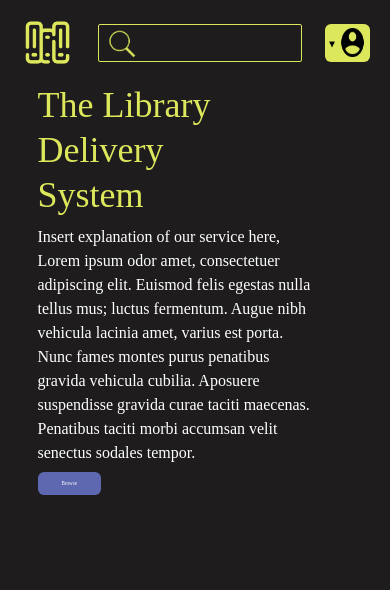
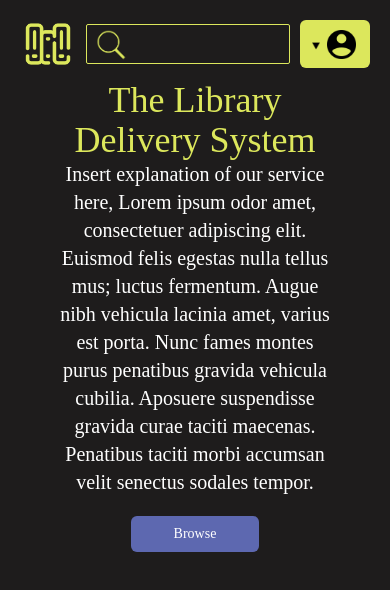
Before and after one commit to AymanHawk/Library-System, a Next.js app: page / in a window 390 px wide. Shown: the top 590 px of the page. Built offline with nearby package versions, Linux system fonts and the light colour scheme.

Commit message:
made responsive changes to the pages it now should be repsonsive across screen from 320px to 1500px

```diff
--- a/src/app/globals.css
+++ b/src/app/globals.css
@@ -1,8 +1,7 @@
 @tailwind base;
 @tailwind components;
 @tailwind utilities;
-@import url('https://fonts.googleapis.com/css2?family=Jeju+Myeongjo&display=swap');
-
+@import url("https://fonts.googleapis.com/css2?family=Jeju+Myeongjo&display=swap");
 
 :root {
   --foreground-rgb: 0, 0, 0;
@@ -18,52 +17,61 @@
   }
 }
 
-body{
-  font-family: 'Jeju Myeongjo', serif;
+body {
+  font-family: "Jeju Myeongjo", serif;
 }
 
 /* this is for the nav bar component */
 
-
 nav {
-  @apply flex
-    text-primary
-    justify-between
+  @apply text-primary
+    mb-3
+    flex
     items-center
-    mb-3;
+    justify-between;
 }
 
 .nav-logo {
+  @apply flex
+    items-center
+    justify-center;
 }
 
 .nav-logo img {
-  width: 55px;
-  height: 45px;
+  @apply xs:w-10
+    xs:h-8
+    h-11
+    w-14;
 }
 
 .nav-search-bar {
-  border-width: 1px;
   height: 38px;
-  @apply lg:w-2/3
-    sm:w-3/5
+  @apply border-primary
+    xs:pl-1
+    xs:pt-0.5
+    xs:h-8
+    flex
+    h-10
     w-7/12
-    border-primary
-    rounded-sm
-    flex
     flex-col
     items-start
+    gap-4
+    rounded-sm
+    border-[1px]
+    pb-1
     pl-2
     pt-1
-    pb-1
-    gap-4;
+    sm:w-3/5
+    lg:w-2/3;
 }
 
 .search-list {
-  border-width: 1px;
-  height: 500px;
-  overflow-y: auto;
-
-  @apply mt-12;
+  @apply norm:h-[500px]
+  xs:h-64
+  mt-12
+  h-96
+  overflow-y-auto
+  border-[1px];
 }
 
 .search-list::-webkit-scrollbar {
@@ -71,8 +79,10 @@ nav {
 }
 
 .search-img {
-  width: 80px;
-  @apply rounded-md;
+  @apply norm:w-20
+  w-10
+  rounded-md
+  md:w-14;
 }
 
 .search-list a:last-child {
@@ -86,40 +96,50 @@ nav {
 }
 
 .search-list div {
-  @apply text-sm
-    sm:text-base
-    md:text-lg;
+  @apply xs:text-[7px]
+    text-[9px]
+    sm:text-[12px]
+    md:text-lg
+    lg:text-xl;
 }
 
 .nav-search {
   @apply flex
+    w-11/12
     items-center
-    gap-1
-    w-11/12;
+    gap-1;
 }
 
 .nav-search img {
-  width: 30px;
-  height: 30px;
+  @apply xs:w-7
+    xs:h-7
+    h-8
+    w-8;
 }
 
 .nav-search-bar input {
-  @apply w-11/12
+  @apply xs:text-sm
     bg-background
-    focus:outline-none;
+    w-11/12
+    focus:outline-none
+    md:text-lg
+    lg:text-xl
+    xl:text-2xl;
 }
 
 .nav-user {
-  height: 38px;
-  @apply w-[13%]
+  @apply norm:w-[13%]
     bg-primary
-    text-black
+    xs:h-9
+    flex
+    h-12
+    w-1/5
+    items-center
     justify-center
+    gap-1
+    text-nowrap
     rounded-md
-    flex
-    items-center
-    gap-1
-    text-nowrap;
+    text-black;
 }
 
 .nav-prof {
@@ -127,273 +147,278 @@ nav {
   height: 35px;
 }
 
-
 /* book page component */
-.book-top-div{
-  @apply
+.book-top-div {
+  @apply mx-auto
     flex
-    lg:justify-between
-    justify-evenly
+    w-11/12
     flex-wrap
     items-center
-    mx-auto
-    sm:p-5
-    w-11/12
+    justify-evenly
     pb-10
-    gap-0
-  }
-
-.book-img{
-  @apply
-    lg:w-3/12
-    w-1/2
+    md:gap-0
+    md:p-5
+    lg:justify-between;
 }
 
-.book-info-mid{
-  @apply
-    lg:w-5/12
-    w-1/3
+.book-img {
+  @apply w-[45%]
+    sm:w-[200px]
+    md:w-[300px]
+    lg:w-[28%]
+    xl:w-[29%]
+    2xl:w-3/12;
 }
 
-.book-info-left{
-  @apply
-    lg:w-3/12
+.book-info-mid {
+  @apply w-[45%]
+    md:w-1/3
+    lg:w-5/12;
+}
+
+.book-info-left {
+  @apply mt-5
+    hidden
     w-1/2
     lg:my-auto
     lg:block
-    mt-5
-    hidden
+    lg:w-3/12;
 }
 
-.book-title{
-  @apply
-    md:text-6xl
-    text-primary
-    sm:text-4xl
-    xs:text-xl
+.book-title {
+  @apply text-primary
+    xs:text-[12px]
+    text-sm
+    sm:text-xl
+    md:text-2xl
+    lg:text-4xl
+    xl:text-6xl;
 }
 
-.book-author{
-  @apply
+.book-author {
+  @apply border-primary
+    text-primary
+    xs:text-[9px]
+    mt-4
     rounded-md
-    border-primary
+    border-2
     border-solid
-    border-2
-    md:text-2xl
-    text-primary
     p-2
-    mt-4
-    sm:text-lg
-    xs:text-base
+    text-[12px]
+    sm:text-base
+    md:text-lg
+    lg:text-xl
+    xl:text-2xl;
 }
 
-.book-description{
-  height: 275px;
-  overflow-y: auto;
-  @apply
+.book-description {
+  @apply xs:h-[75px]
     mt-4
-    md:text-lg
-    sm:text-base
-    xs:text-sm
-    xs:h-48
+    h-[100px]
+    overflow-y-auto
+    text-[10px]
+    sm:h-[175px]
+    sm:text-[12px]
+    md:h-[250px]
+    md:text-base
+    lg:h-[275px]
+    lg:text-lg;
 }
 
 .book-description::-webkit-scrollbar {
   display: none;
 }
 
-.lib-dropdown{
+.lib-dropdown {
   -webkit-appearance: none; /* Hides the default dropdown arrow */
   -moz-appearance: none;
   appearance: none;
   background: none;
-  @apply
+  @apply bg-primary
     w-full
-    bg-primary
-    text-black
-    sm:text-2xl
-    text-center
     rounded-md
     py-2
+    text-center
+    text-base
+    font-bold
+    text-black
     outline-none
-    xs:text-lg
-
+    md:text-xl
+    lg:text-2xl;
 }
 
-.lib-dropdown option{
-  @apply
+.lib-dropdown option {
+  @apply border-background
+    w-32
+    border-b-2
+    border-solid
     bg-white
-    border-b-2
-    border-background
     py-2
-    border-solid
-    hover:bg-slate-500
+    hover:bg-slate-500;
 }
 
-.book-info-left div{
-
-  @apply
+.book-info-left div {
+  @apply text-primary
+    mt-2
     flex
     justify-between
-    lg:text-2xl
     text-xl
-    text-primary
     font-bold
-    mt-2
-
+    xl:text-2xl;
 }
 
-.book-bott-left div{
-  @apply
+.book-bott-left div {
+  @apply text-primary
+    xs:text-[7px]
+    mt-2
     flex
     justify-between
-    lg:text-2xl
-    sm:text-xl
-    text-primary
+    text-[9.5px]
     font-bold
-    mt-2
-    xs:text-base
+    sm:text-base
+    lg:text-2xl;
 }
 
-.book-bott-left{
-  @apply
-  lg:hidden
+.book-bott-left {
+  @apply my-auto
   w-1/2
-  my-auto
+  px-5
+  lg:hidden;
 }
 
-.book-bott-left div div:nth-child(2){
-  @apply
-    text-white
-    text-right
+.book-bott-left div div:nth-child(2) {
+  @apply text-right
     font-normal
+    text-white;
 }
 
-.book-info-left div div:nth-child(2){
-  @apply
-    text-white
-    text-right
+.book-info-left div div:nth-child(2) {
+  @apply text-right
     font-normal
+    text-white;
 }
 
-hr{
-  @apply
-    bg-white
+hr {
+  @apply mx-auto
     w-10/12
-    mx-auto
+    bg-white;
 }
 
-.book-mid-div{
-  @apply
+.book-mid-div {
+  @apply mx-auto
     flex
-    md:justify-between
+    w-11/12
+    flex-wrap
     justify-evenly
-    flex-wrap
-    mx-auto
     p-5
-    w-11/12
     pb-10
+    md:justify-between;
 }
 
-.book-feel{
-  @apply
-    lg:w-3/12
-    w-1/2
+.book-feel {
+  @apply w-1/2
     px-4
+    lg:w-3/12;
 }
 
-.book-genre{
-  @apply
-    lg:w-6/12
-    w-2/3
+.book-genre {
+  @apply w-2/3
+    lg:w-6/12;
 }
 
-.book-pace{
-  @apply
-    lg:w-3/12
-    w-1/3
-
+.book-pace {
+  @apply w-1/3
+    lg:w-3/12;
 }
 
-.book-mid-div h2{
-  @apply
-    sm:text-4xl
-    text-primary
+.book-mid-div h2 {
+  @apply text-primary
     mb-2
     ml-5
-    xs:text-2xl
-    xs:font-bold
+    text-xl
+    font-bold
+    md:text-2xl
+    lg:text-4xl
+    xl:text-5xl;
 }
 
-.book-mid-div hr{
-  @apply
-   lg:hidden
-   my-8
+.book-mid-div hr {
+  @apply my-8
+   lg:hidden;
 }
 
-.book-feel ul li{
-  @apply
+.book-feel ul li {
+  @apply xs:text-[9px]
     flex
     justify-between
-    lg:text-2xl
-    sm:text-xl
+    text-[12px]
     capitalize
-    px-3
-    xs:text-base
+    sm:px-3
+    sm:text-base
+    md:text-lg
+    lg:text-2xl;
 }
 
-.book-feel ul li span{
-  @apply
-    font-bold
+.book-feel ul li span {
+  @apply font-bold;
 }
 
-
-.tag-list{
-  @apply
-    flex
+.tag-list {
+  @apply flex
     flex-wrap
     justify-center
-    gap-1
+    gap-1;
 }
 
-.tag-list div{
-  @apply
-  bg-secondary
-  lg:w-48
+.tag-list div {
+  @apply bg-secondary
+  xs:text-[8px]
+  xs:min-w-12
+  my-2
+  min-w-16
+  rounded-full
+  p-2
   text-center
+  text-[12px]
   capitalize
-  lg:text-2xl
-  sm:w-36
-  sm:text-xl
-  p-4
-  my-2
-  rounded-full
-  xs:text-base
+  sm:min-w-24
+  sm:p-4
+  sm:text-lg
+  md:min-w-36
+  md:text-xl
+  xl:w-48
+  xl:text-2xl;
 }
 
-.book-pace ul li{
-  @apply
+.book-pace ul li {
+  @apply xs:text-[8px]
     flex
+    items-center
     justify-between
-    lg:text-2xl
-    sm:text-xl
-    xs:text-base
+    text-[12px]
+    font-bold
     capitalize
-    items-center
-    font-bold
+    sm:text-lg
+    md:text-xl
+    xl:text-2xl;
 }
 
-.book-pace ul li span{
-  @apply
-    bg-secondary
-    lg:text-2xl
-    sm:text-xl
-    xs:text-base
-    p-4
-    m-2
-    lg:w-48
-    sm:w-36
-    xs:w-24
-    text-center
-    rounded-full
+.book-pace ul li span {
+  @apply bg-secondary
+  xs:text-[8px]
+  xs:min-w-12
+  m-2
+  min-w-16
+  rounded-full
+  p-2
+  text-center
+  text-[12px]
+  capitalize
+  sm:min-w-24
+  sm:p-4
+  sm:text-lg
+  md:min-w-36
+  md:text-xl
+  xl:w-48
+  xl:text-2xl;
 }
--- a/src/app/page.jsx
+++ b/src/app/page.jsx
@@ -2,13 +2,13 @@
 
 export default function Home() {
   return (
-    <div className="bg-background">
-      <div className="text-primary text-4xl sm:text-4xl md:text-6xl lg:text-6xl xl:text-6xl ml-[5%] mt-[5%] mr-[20%] leading-tight">
+    <div className="bg-background sm:ml-16 sm:w-8/12 mx-10 xs:mx-5">
+      <div className="text-primary xs:text-2xl text-4xl md:text-5xl lg:text-6xl mx-auto text-center sm:text-left">
         <h1>
-          The Library <br /> Delivery <br /> System
+          The Library <br /> Delivery <br className="hidden md:block" /> System
         </h1>
       </div>
-      <div className="text-white text-1xl sm:text-1xl md:text-2xl lg:text-2xl xl:text-2xl ml-[5%] mt-[2%] mr-[15%] sm:mr-[15%] md:mr-[15%] lg:mr-[33%]">
+      <div className="text-white xs:text-sm text-center sm:text-left text-xl md:text-2xl lg:text-3xl">
         <h2>
           Insert explanation of our service here, Lorem ipsum odor amet,
           consectetuer adipiscing elit. Euismod felis egestas nulla tellus mus;
@@ -18,8 +18,8 @@ export default function Home() {
           accumsan velit senectus sodales tempor.
         </h2>
       </div>
-      <div>
-        <button className="text-white text-[1.3vw] ml-[5%] mt-[2%] bg-[#5D68B0] p-2 pr-6 pl-6 rounded-md"> Browse </button>
+      <div className="flex justify-center sm:block mt-5">
+        <button className="text-white bg-secondary p-2 px-6 lg:py-3 rounded-md sm:w-1/2 md:w-1/3 lg:w-1/4 xl:w-1/5 2xl:w-1/6 text-center text-sm w-32 sm:text-xl md:text-2xl lg:text-3xl">Browse</button>
       </div>
     </div>
   );
--- a/tailwind.config.js
+++ b/tailwind.config.js
@@ -16,7 +16,13 @@ module.exports = {
   theme: {
     extend: {
       screens: {
-        'xs' : {'max': '639px'},
+          'xs': {'max': '350px'},
+          'sm': '480px',
+          'md': '640px',
+          'norm': '768px',
+          'lg': '1024px',
+          'xl': '1280px',
+          '2xl': '1440px',
       },
       colors: {
         background: "#1E1C1C",
```
Also changed, not shown: src/app/books/[id]/page.jsx (+15 -15 lines), src/components/Navbar.jsx (+5 -5 lines).
